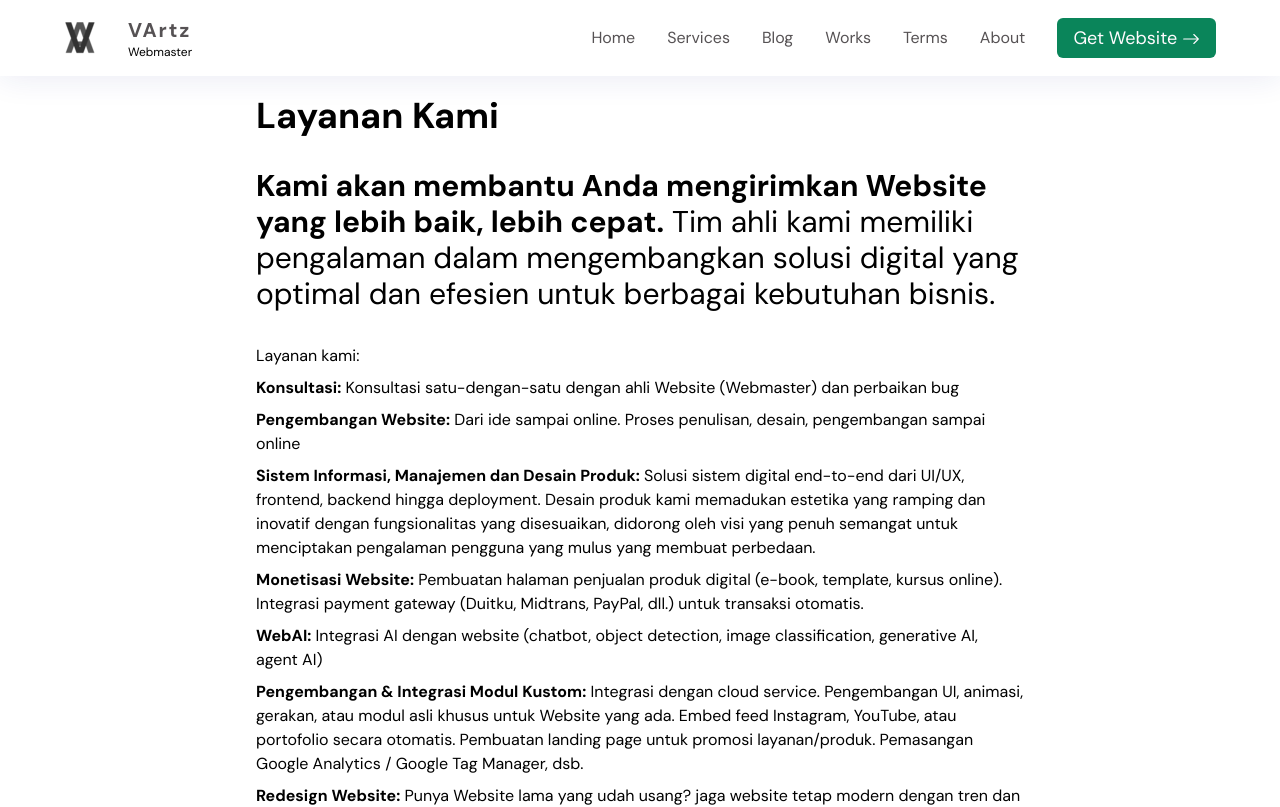
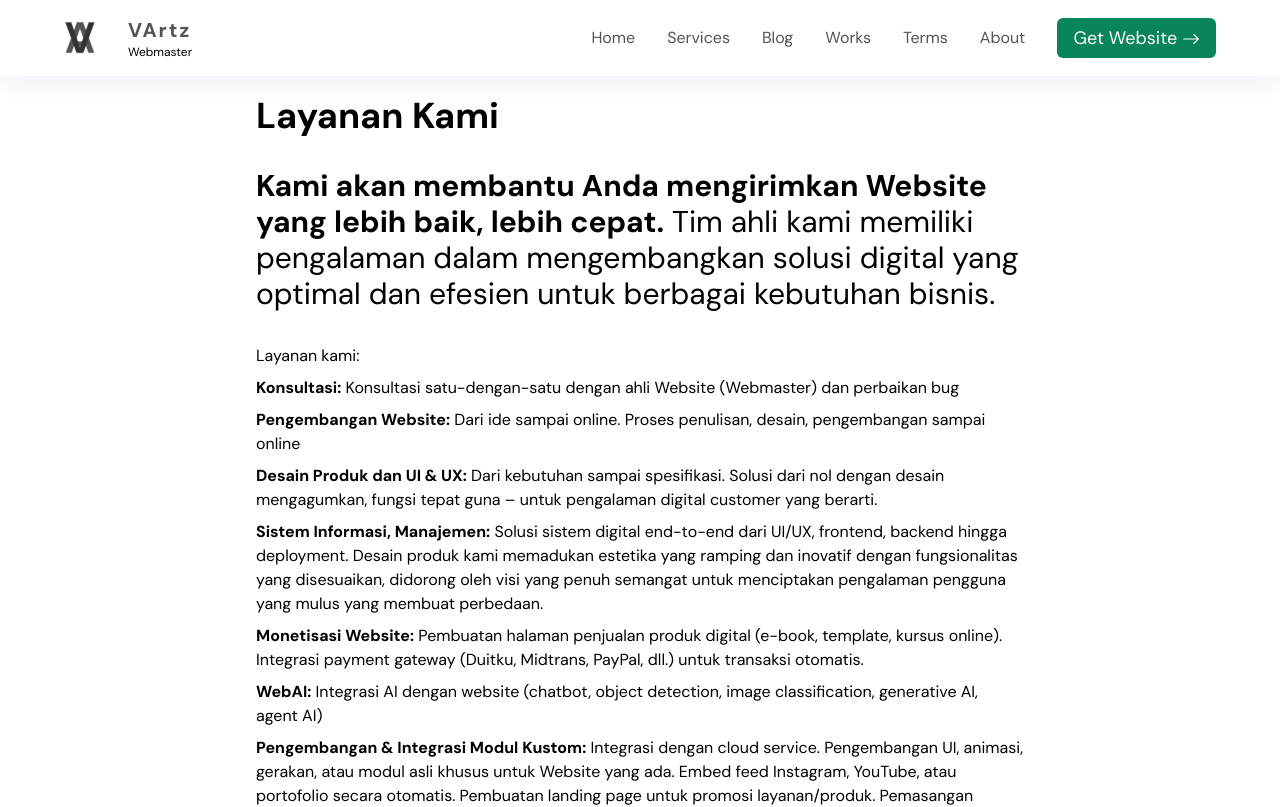
Before and after one commit to VArtzy/VArtz, a Next.js app: page /pricing in a window 1280 px wide. Shown: the top 807 px of the page. Built offline with nearby package versions, Linux system fonts and the light colour scheme.

Commit message:
fix cntn

```diff
--- a/app/pricing/page.tsx
+++ b/app/pricing/page.tsx
@@ -43,7 +43,13 @@ Tim ahli kami memiliki pengalaman dalam mengembangkan solusi digital yang optima
                         </li>
                         <li>
                         <span className="font-semibold">
-                        Sistem Informasi, Manajemen dan Desain Produk:
+                        Desain Produk dan UI & UX:
+                        </span>{" "}
+                        Dari kebutuhan sampai spesifikasi. Solusi dari nol dengan desain mengagumkan, fungsi tepat guna – untuk pengalaman digital customer yang berarti.
+                        </li>
+                        <li>
+                        <span className="font-semibold">
+                        Sistem Informasi, Manajemen:
                         </span>{" "}
                         Solusi sistem digital end-to-end dari UI/UX, frontend, backend hingga deployment. Desain produk kami memadukan estetika yang ramping dan inovatif dengan fungsionalitas yang disesuaikan, didorong oleh visi yang penuh semangat untuk menciptakan pengalaman pengguna yang mulus yang membuat perbedaan.
                         </li>
```
